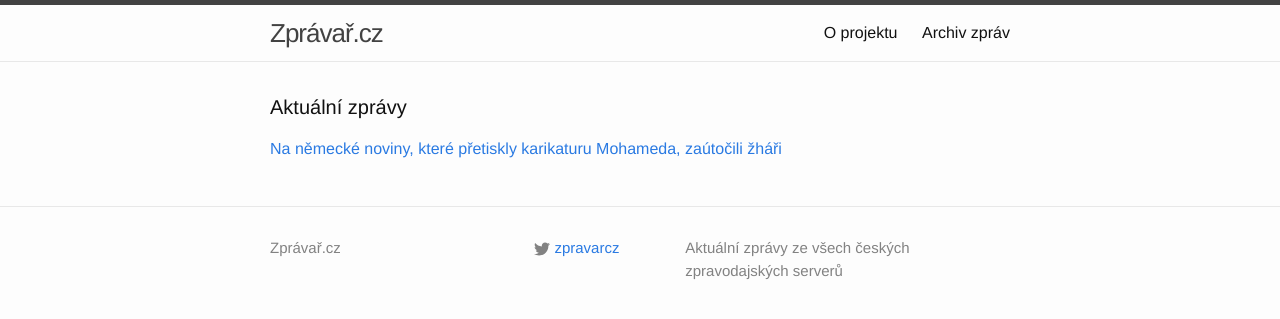
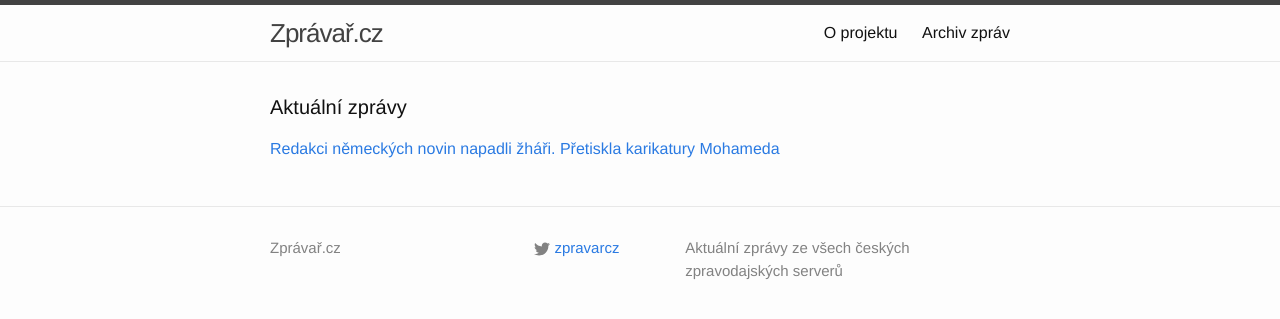
Before and after one commit to adliska/zpravar, a Jekyll site: the page built from index.html, in a window 1280 px wide. Shown: the top 319 px of the page. Built offline with Jekyll 4.4.1, drawn with Linux system fonts in a browser that asks for light colours.

Commit message:
zpravar news update

```diff
--- a/index.html
+++ b/index.html
@@ -5,9 +5,12 @@ layout: default
 <div class="home">
     <h1 class="page-heading">Aktuální zprávy</h1>
 
-<p><a href="javascript:;" onclick="toggle_visibility('zpravy0')">Na německé noviny, které přetiskly karikaturu Mohameda, zaútočili žháři</a></p>
+<p><a href="javascript:;" onclick="toggle_visibility('zpravy0')">Redakci německých novin napadli žháři. Přetiskla karikatury Mohameda</a></p>
 <div id="zpravy0" style="display:none">
 <ul>
+<li><a href=http://www.novinky.cz/zahranicni/evropa/358430-redakci-nemeckych-novin-napadli-zhari-pretiskla-karikatury-mohameda.html>Redakci německých novin napadli žháři. Přetiskla karikatury Mohameda - www.novinky.cz</a></li>
+<li><a href=http://www.rozhlas.cz/_zprava/nemecky-list-ktery-pretiskl-karikatury-mohameda-se-stal-tercem-zharu--1442100>Německý list, který přetiskl karikatury Mohameda, se stal terčem žhářů - www.rozhlas.cz</a></li>
+<li><a href=http://www.ceskatelevize.cz/ct24/svet/297824-odposlechy-nsa-islamiste-chystaji-vlnu-utoku-na-evropska-mesta/>Odposlechy NSA: Islamisté chystají vlnu útoků na evropská města - www.ceskatelevize.cz</a></li>
 <li><a href=http://www.ceskatelevize.cz/ct24/svet/297822-na-nemecke-noviny-ktere-pretiskly-karikaturu-mohameda-zautocili-zhari/>Na německé noviny, které přetiskly karikaturu Mohameda, zaútočili žháři - www.ceskatelevize.cz</a></li>
 <li><a href=http://www.lidovky.cz/odstrelovaci-a-tisice-policistu-pariz-pripravuje-pietni-manifestaci-12v-/zpravy-svet.aspx?c=A150111_080525_ln_zahranici_hm>Odstřelovači a tisíce policistů. Paříž připravuje pietní manifestaci  - www.lidovky.cz</a></li>
 <li><a href=http://www.ceskenoviny.cz/zpravy/zpravy/nemecky-list-ktery-pretiskl-karikatury-mohameda-je-tercem-zharu/1167455>Německý list, který přetiskl karikatury Mohameda, je terčem žhářů - www.ceskenoviny.cz</a></li>
```
